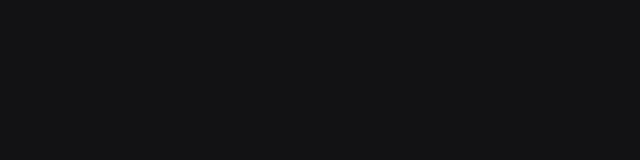
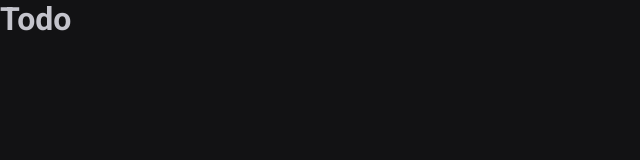
Before and after one commit to juniorcintra/Ignite-Timer-TS, a React (Vite) app: page / in a window 1280 px wide. Shown: the top 160 px of the page, without its empty margins (0-640 px from the left). Built offline with nearby package versions, Linux system fonts and the light colour scheme.

Commit message:
react router dom e layout de rotas

```diff
--- a/src/Router.tsx
+++ b/src/Router.tsx
@@ -1,12 +1,15 @@
 import { Route, Routes } from "react-router-dom";
 import Home from "./pages/Home";
 import History from "./pages/History";
+import DefaultLayout from "./layouts/DefaultLayout";
 
 export function Router() {
   return (
     <Routes>
-      <Route path="/" element={<Home />} />
-      <Route path="/history" element={<History />} />
+      <Route path="/" element={<DefaultLayout />}>
+        <Route path="/" element={<Home />} />
+        <Route path="/history" element={<History />} />
+      </Route>
     </Routes>
   );
 }
--- /dev/null
+++ b/src/components/Header.tsx
@@ -0,0 +1,7 @@
+export default function Header() {
+  return (
+    <header>
+      <h1>Todo</h1>
+    </header>
+  );
+}
--- /dev/null
+++ b/src/layouts/DefaultLayout.tsx
@@ -0,0 +1,11 @@
+import { Outlet } from "react-router-dom";
+import Header from "../components/Header";
+
+export default function DefaultLayout() {
+  return (
+    <div>
+      <Header />
+      <Outlet />
+    </div>
+  );
+}
--- a/src/pages/History.tsx
+++ b/src/pages/History.tsx
@@ -1,9 +1,3 @@
-import React from "react";
-
-// import { Container } from './styles';
-
-const History: React.FC = () => {
-  return <div />;
-};
-
-export default History;
+export default function History() {
+  return <div></div>;
+}
--- a/src/pages/Home.tsx
+++ b/src/pages/Home.tsx
@@ -1,9 +1,3 @@
-import React from "react";
-
-// import { Container } from './styles';
-
-const Home: React.FC = () => {
-  return <div />;
-};
-
-export default Home;
+export default function Home() {
+  return <div></div>;
+}
```
Also changed, not shown: src/components/Button.styles.ts (deleted, +0 -14 lines), src/components/Button.tsx (deleted, +0 -9 lines).
